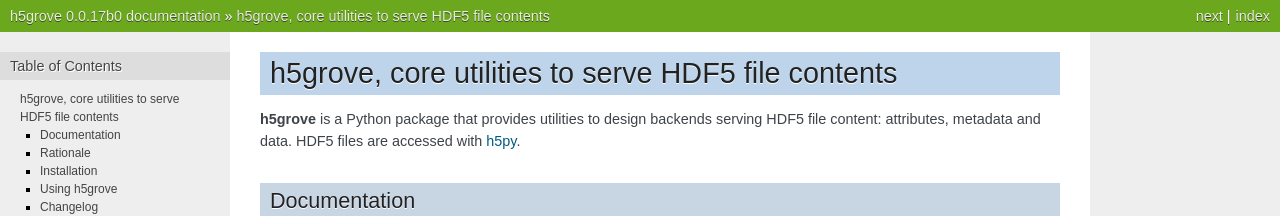
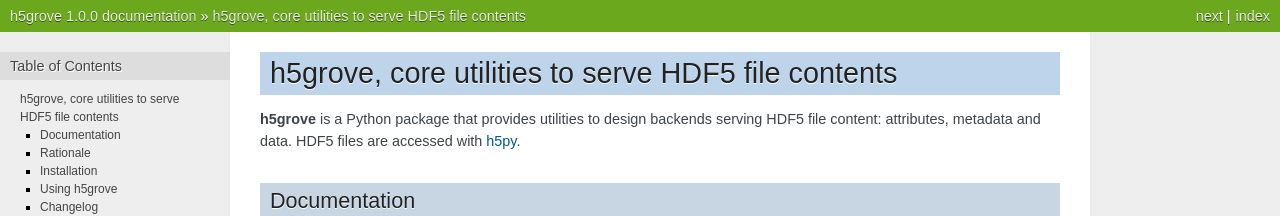
Before and after one commit to silx-kit/h5grove, a Sphinx documentation site: the page built from docs/index.md, in a window 1280 px wide and 900 px high. Shown: the top 216 px of the window. Built offline with Sphinx 7.4.7, drawn with Linux system fonts in a browser that asks for light colours; some of the changed text lies outside the part shown.

Commit message:
Bump to v1.0.0

```diff
--- a/docs/_static/api.yaml
+++ b/docs/_static/api.yaml
@@ -2,7 +2,7 @@ openapi: 3.0.0
 info:
   title: 'H5Grove API'
   description: 'The API provided by h5grove example implementations.'
-  version: 0.0.17b0
+  version: 1.0.0
 
 servers:
   - url: http://{ip}:{port}/
--- a/h5grove/__init__.py
+++ b/h5grove/__init__.py
@@ -1,4 +1,4 @@
 from .content import create_content
 from .encoders import encode
 
-version = "0.0.17b0"
+version = "1.0.0"
```
Also changed, not shown: .bumpversion.cfg.
